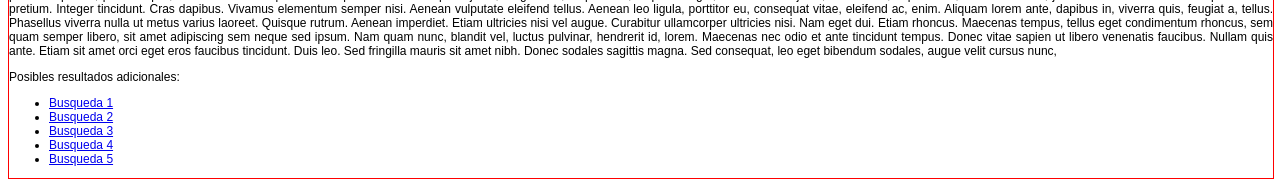
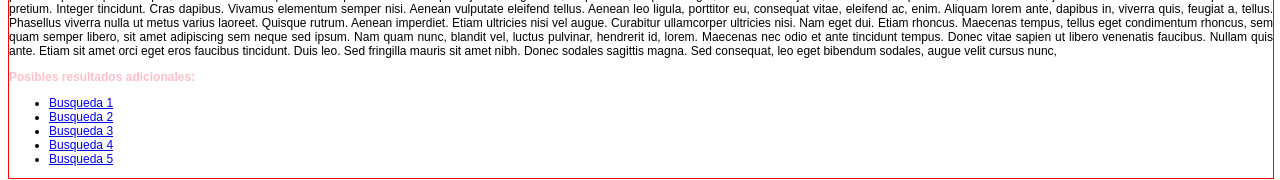
Before and after one commit to mrjoantoro/PracticoHTML, a plain HTML site: page resultado.html in a window 1280 px wide. Shown: the part 294-474 px from the top of the page. Drawn offline with Linux system fonts and the light colour scheme.

Commit message:
Grosor fuente y color rosado

```diff
--- a/resultado.html
+++ b/resultado.html
@@ -15,7 +15,7 @@
         </div>
         <p>Lorem ipsum dolor sit amet, consectetuer adipiscing elit. Aenean commodo ligula eget dolor. Aenean massa. Cum sociis natoque penatibus et magnis dis parturient montes, nascetur ridiculus mus. Donec quam felis, ultricies nec, pellentesque eu, pretium quis, sem. Nulla consequat massa quis enim. Donec pede justo, fringilla vel, aliquet nec, vulputate eget, arcu. In enim justo, rhoncus ut, imperdiet a, venenatis vitae, justo. Nullam dictum felis eu pede mollis pretium. Integer tincidunt. Cras dapibus. Vivamus elementum semper nisi. Aenean vulputate eleifend tellus. Aenean leo ligula, porttitor eu, consequat vitae, eleifend ac, enim. Aliquam lorem ante, dapibus in, viverra quis, feugiat a, tellus. Phasellus viverra nulla ut metus varius laoreet. Quisque rutrum. Aenean imperdiet. Etiam ultricies nisi vel augue. Curabitur ullamcorper ultricies nisi. Nam eget dui. Etiam rhoncus. Maecenas tempus, tellus eget condimentum rhoncus, sem quam semper libero, sit amet adipiscing sem neque sed ipsum. Nam quam nunc, blandit vel, luctus pulvinar, hendrerit id, lorem. Maecenas nec odio et ante tincidunt tempus. Donec vitae sapien ut libero venenatis faucibus. Nullam quis ante. Etiam sit amet orci eget eros faucibus tincidunt. Duis leo. Sed fringilla mauris sit amet nibh. Donec sodales sagittis magna. Sed consequat, leo eget bibendum sodales, augue velit cursus nunc,
         </p>
-        <p>Posibles resultados adicionales:</p>
+        <p style="font-weight:bold;color:pink">Posibles resultados adicionales:</p>
         <ul>
             <li><a href="#">Busqueda 1</a></li>
             <li><a href="#">Busqueda 2</a></li>
```
